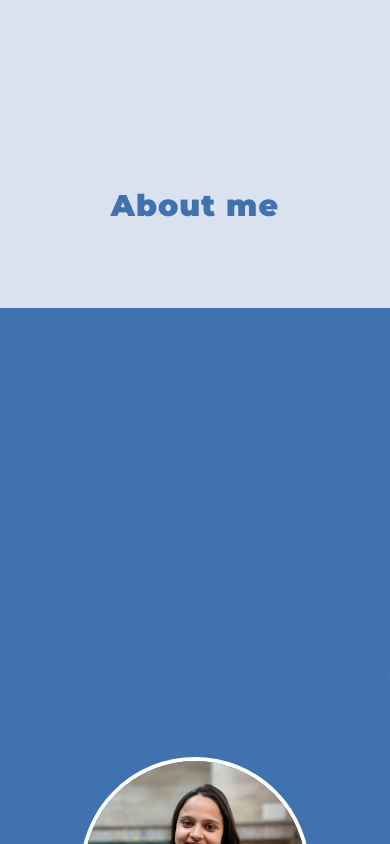
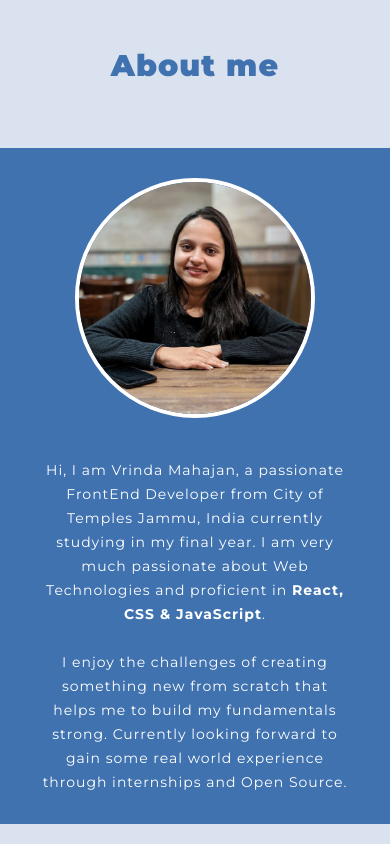
Before and after one commit to vrinda-mahajan/Portfolio, a React (Vite) app: page / in a window 390 px wide. Shown: the part 820-1664 px from the top of the page. Built offline with nearby package versions, Linux system fonts and the light colour scheme.

Commit message:
responsiveness: about, skills, projects sections

```diff
--- a/src/App.css
+++ b/src/App.css
@@ -1,13 +1,13 @@
-@import url('https://fonts.googleapis.com/css2?family=Montserrat:wght@300;400;500;600;700;800;900&family=Roboto:wght@400;500&display=swap');
+@import url("https://fonts.googleapis.com/css2?family=Montserrat:wght@300;400;500;600;700;800;900&family=Roboto:wght@400;500&display=swap");
 #root {
   margin: 0;
   padding: 0;
 }
 
-*{
+* {
   font-size: 62.5%;
   scroll-behavior: smooth;
-  font-family: 'Montserrat', sans-serif;
+  font-family: "Montserrat", sans-serif;
 }
 
 ::-webkit-scrollbar {
@@ -34,3 +34,10 @@
   position: relative;
   background-color: var(--chakra-colors-background);
 }
+@media screen and (max-width: 786px) {
+}
+@media screen and (max-width: 480px) {
+  .bold-heading {
+    padding: 6rem 8rem;
+  }
+}
--- a/src/components/section/about/about.css
+++ b/src/components/section/about/about.css
@@ -8,7 +8,8 @@
   background-color: var(--chakra-colors-primary);
   color: white;
   padding: 6rem 8rem;
-  width: 100%;
+  gap: 8rem;
+  /* width: 100%; */
 }
 .about-me-img {
   background-color: var(--chakra-colors-primary);
@@ -23,3 +24,19 @@
   line-height: 2.4rem;
   letter-spacing: 1px;
 }
+
+@media screen and (max-width: 786px) {
+}
+@media screen and (max-width: 480px) {
+  .about-me-section{
+    margin-top: 0rem;
+  margin-bottom: 0rem;
+  padding-top: 0rem;
+  }
+  .about-me{
+    flex-direction: column;
+    padding: 3rem 4rem;
+    gap: 4rem;
+    text-align: center;
+  }
+}
--- a/src/components/section/about/about.jsx
+++ b/src/components/section/about/about.jsx
@@ -1,18 +1,18 @@
-import { HStack, Text } from "@chakra-ui/react";
+import { Flex, Text } from "@chakra-ui/react";
 import "./about.css";
 
 export const AboutSection = () => {
   return (
     <div id="about" className="about-me-section">
       <Text className="bold-heading">About me</Text>
-      <HStack spacing="8rem" className="about-me">
+      <Flex align="center" className="about-me">
         <img
           className="about-me-img"
           src="../assets/images/profile_img.jpg"
         />
         <p className="about-me-content">
           Hi, I am Vrinda Mahajan, a passionate FrontEnd Developer from City of
-          Temples Jammu, India currently studying in my pre-final year. I am
+          Temples Jammu, India currently studying in my final year. I am
           very much passionate about Web Technologies and proficient in{" "}
           <b>React, CSS & JavaScript</b>.<br />
           <br />I enjoy the challenges of creating something new from scratch
@@ -20,7 +20,7 @@ export const AboutSection = () => {
           forward to gain some real world experience through internships and
           Open Source.
         </p>
-      </HStack>
+      </Flex>
     </div>
   );
 };
--- a/src/components/section/landing/landing.css
+++ b/src/components/section/landing/landing.css
@@ -55,7 +55,7 @@
 @media screen and (max-width: 480px) {
   .landing-section {
     flex-direction: column;
-    padding: 8rem 3rem;
+    padding: 8rem 3rem 2rem;
     margin-bottom: 0rem;
   }
   .design {
--- a/src/components/section/project/project.css
+++ b/src/components/section/project/project.css
@@ -52,3 +52,34 @@
   background-color: var(--chakra-colors-primary);
   width: 1.4rem;
 }
+@media screen and (max-width: 786px) {
+}
+@media screen and (max-width: 480px) {
+  .project-card {
+    justify-content: center;
+    position: relative;
+    margin: 3rem;
+  }
+  .project-desc-container {
+    padding: 2rem;
+    width: 32rem;
+  }
+  .project-name {
+    padding-bottom: 1.6rem;
+  }
+  .project-desc {
+    width: fit-content;
+  }
+  .project-img {
+    position: static;
+    transform: none;
+    transition: none;
+    margin-bottom: 1.6rem;
+  }
+  .project-img:hover {
+    transform: none;
+  }
+  .tech-section {
+    flex-wrap: wrap;
+  }
+}
--- a/src/components/section/project/project.jsx
+++ b/src/components/section/project/project.jsx
@@ -11,6 +11,8 @@ export const ProjectSection = () => {
             <Text className="project-name" fontSize="4xl">
               FLORA SHOP
             </Text>
+            <img className="project-img" src="../assets/images/ecommerce.png" />
+
             <Text className="project-details" fontSize="2xl">
               FloraShop is an{" "}
               <Text fontSize="2xl" as="b">
@@ -101,7 +103,6 @@ export const ProjectSection = () => {
             </HStack>
           </div>
         </div>
-        <img className="project-img" src="../assets/images/ecommerce.png" />
       </HStack>
       <HStack className="project-card" justifyContent="flex-start">
         <div className="project-desc-container">
@@ -109,6 +110,10 @@ export const ProjectSection = () => {
             <Text className="project-name" fontSize="4xl">
               FLORA TALK
             </Text>
+            <img
+              className="project-img"
+              src="../assets/images/social-media.png"
+            />
             <Text className="project-details" fontSize="2xl">
               Flora Talk is a{" "}
               <Text fontSize="2xl" as="b">
@@ -207,10 +212,6 @@ export const ProjectSection = () => {
             </HStack>
           </div>
         </div>
-        <img
-          className="project-img"
-          src="../assets/images/social-media.png"
-        />
       </HStack>
       <HStack className="project-card" justifyContent="flex-start">
         <div className="project-desc-container">
@@ -218,6 +219,10 @@ export const ProjectSection = () => {
             <Text className="project-name" fontSize="4xl">
               FLORA UI
             </Text>
+            <img
+              className="project-img"
+              src="../assets/images/component-library.png"
+            />
             <Text className="project-details" fontSize="2xl">
               Flora UI is an open-source{" "}
               <Text fontSize="2xl" as="b">
@@ -327,10 +332,6 @@ export const ProjectSection = () => {
             </HStack>
           </div>
         </div>
-        <img
-          className="project-img"
-          src="../assets/images/component-library.png"
-        />
       </HStack>
       <HStack className="project-card" justifyContent="flex-start">
         <div className="project-desc-container">
@@ -338,6 +339,10 @@ export const ProjectSection = () => {
             <Text className="project-name" fontSize="4xl">
               FLORA FACTORY
             </Text>
+            <img
+              className="project-img"
+              src="../assets/images/video-library.png"
+            />
             <Text className="project-details" fontSize="2xl">
               FloraFactory is a{" "}
               <Text fontSize="2xl" as="b">
@@ -429,10 +434,6 @@ export const ProjectSection = () => {
             </HStack>
           </div>
         </div>
-        <img
-          className="project-img"
-          src="../assets/images/video-library.png"
-        />
       </HStack>
       <HStack className="project-card" justifyContent="flex-start">
         <div className="project-desc-container">
@@ -440,6 +441,7 @@ export const ProjectSection = () => {
             <Text className="project-name" fontSize="4xl">
               FLORA TALK
             </Text>
+            <img className="project-img" src="../assets/images/quiz.png" />
             <Text className="project-details" fontSize="2xl">
               FloraQuiz is a{" "}
               <Text fontSize="2xl" as="b">
@@ -484,6 +486,26 @@ export const ProjectSection = () => {
               >
                 <img
                   className="tech-icon"
+                  title="CSS"
+                  src="../assets/icons/css3.svg"
+                />
+                <TagLabel
+                  backgroundColor="primary"
+                  color="white"
+                  paddingLeft="0.4rem"
+                >
+                  CSS
+                </TagLabel>
+              </Tag>
+              <Tag
+                size="lg"
+                padding="0.3rem 1.2rem"
+                fontSize="1.8rem"
+                backgroundColor="primary"
+                borderRadius="full"
+              >
+                <img
+                  className="tech-icon"
                   title="Typescript"
                   src="../assets/icons/typescript.svg"
                 />
@@ -495,26 +517,7 @@ export const ProjectSection = () => {
                   Typescript
                 </TagLabel>
               </Tag>
-              <Tag
-                size="lg"
-                padding="0.3rem 1.2rem"
-                fontSize="1.8rem"
-                backgroundColor="primary"
-                borderRadius="full"
-              >
-                <img
-                  className="tech-icon"
-                  title="CSS"
-                  src="../assets/icons/css3.svg"
-                />
-                <TagLabel
-                  backgroundColor="primary"
-                  color="white"
-                  paddingLeft="0.4rem"
-                >
-                  CSS
-                </TagLabel>
-              </Tag>
+
             </HStack>
             <HStack spacing={6} className="project-card-footer">
               <a
@@ -548,7 +551,6 @@ export const ProjectSection = () => {
             </HStack>
           </div>
         </div>
-        <img className="project-img" src="../assets/images/quiz.png" />
       </HStack>
       <HStack className="project-card" justifyContent="flex-start">
         <div className="project-desc-container">
@@ -556,6 +558,7 @@ export const ProjectSection = () => {
             <Text className="project-name" fontSize="4xl">
               FLASHTYPE
             </Text>
+            <img className="project-img" src="../assets/images/flashtype.png" />
             <Text className="project-details" fontSize="2xl">
               Flashtype is a{" "}
               <Text fontSize="2xl" as="b">
@@ -643,7 +646,6 @@ export const ProjectSection = () => {
             </HStack>
           </div>
         </div>
-        <img className="project-img" src="../assets/images/flashtype.png" />
       </HStack>
     </div>
   );
--- a/src/components/section/skill/skill.css
+++ b/src/components/section/skill/skill.css
@@ -27,3 +27,12 @@
 .skill-icon-bg:hover {
   transform: rotate(45deg) scale(1.1);
 }
+
+@media screen and (max-width: 786px) {
+}
+@media screen and (max-width: 480px) {
+  .skill-container {
+    padding: 0rem;
+    gap: 4rem;
+}
+}
--- a/src/components/section/skill/skill.jsx
+++ b/src/components/section/skill/skill.jsx
@@ -1,4 +1,4 @@
-import { Box, HStack, Text } from "@chakra-ui/react";
+import { Box, Flex, HStack, Text } from "@chakra-ui/react";
 import "./skill.css";
 
 export const SkillSection = () => {
@@ -17,7 +17,7 @@ export const SkillSection = () => {
   return (
     <div id="skills" className="skill-section">
       <Text className="bold-heading">My Skillsets</Text>
-      <HStack className="skill-container">
+      <Flex className="skill-container">
         {skillsInfo.map((skillName) => (
           <Box className="skill-icon-bg">
             <img
@@ -27,7 +27,7 @@ export const SkillSection = () => {
             />
           </Box>
         ))}
-      </HStack>
+      </Flex>
     </div>
   );
 };
```
